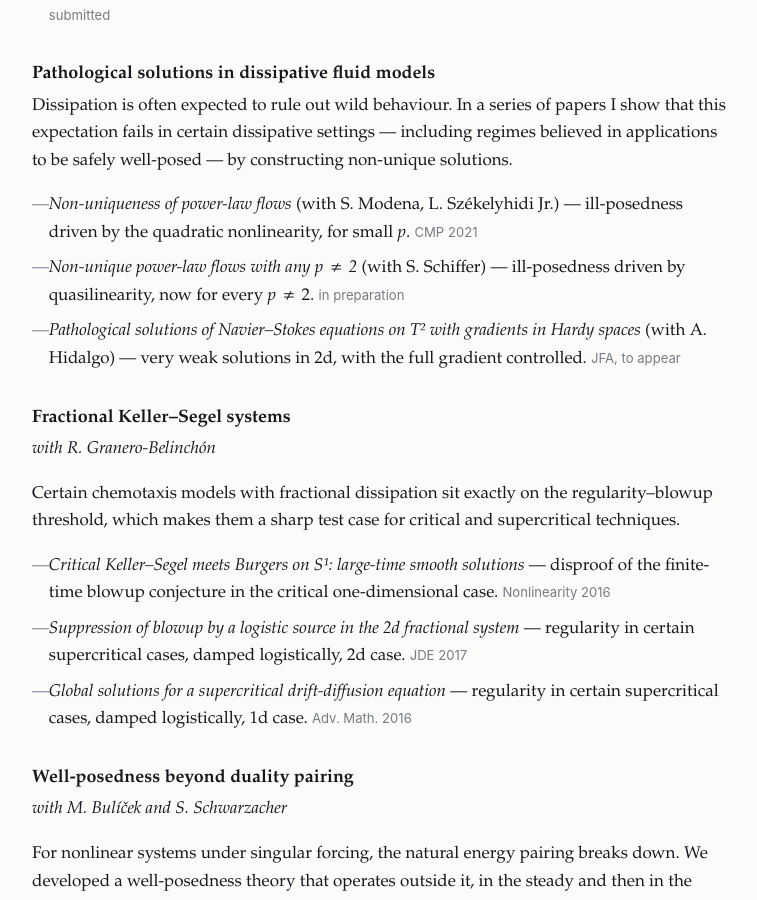
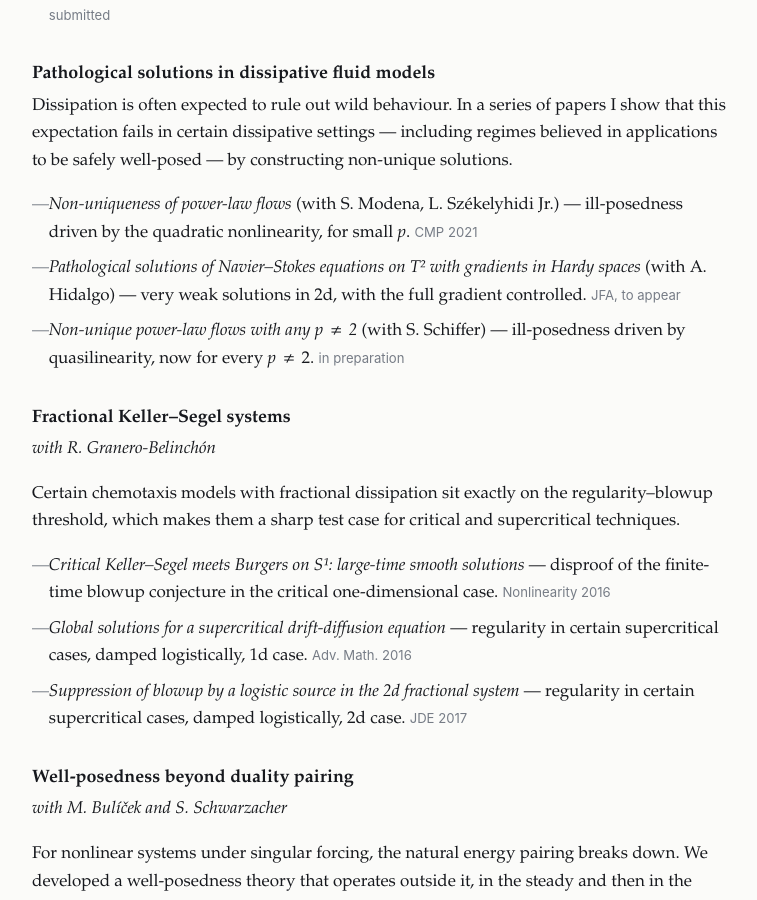
Before and after one commit to janburczak/janburczak.github.io, a Jekyll site: the page built from index.md, in a window 1280 px wide and 900 px high, scrolled down 1107 px. Shown: the whole window, without its empty margins (216-973 px from the left). Built offline with Jekyll 4.4.1, drawn with Linux system fonts in a browser that asks for light colours.

```diff
--- a/index.md
+++ b/index.md
@@ -43,11 +43,11 @@ be safely well-posed — by constructing non-unique solutions.
 
 - *Non-uniqueness of power-law flows* (with S. Modena, L. Székelyhidi Jr.) — ill-posedness driven
   by the quadratic nonlinearity, for small *p*. *CMP 2021*{: .venue}
-- *Non-unique power-law flows with any p ≠ 2* (with S. Schiffer) — ill-posedness driven by
-  quasilinearity, now for every *p* ≠ 2. *in preparation*{: .venue}
 - *Pathological solutions of Navier–Stokes equations on T² with gradients in Hardy spaces* (with
   A. Hidalgo) — very weak solutions in 2d, with the full gradient controlled.
   *JFA, to appear*{: .venue}
+- *Non-unique power-law flows with any p ≠ 2* (with S. Schiffer) — ill-posedness driven by
+  quasilinearity, now for every *p* ≠ 2. *in preparation*{: .venue}
 
 ### Fractional Keller–Segel systems
 
@@ -59,10 +59,10 @@ threshold, which makes them a sharp test case for critical and supercritical tec
 - *Critical Keller–Segel meets Burgers on S¹: large-time smooth solutions* — disproof of the
   finite-time blowup conjecture in the critical one-dimensional case.
   *Nonlinearity 2016*{: .venue}
+- *Global solutions for a supercritical drift-diffusion equation* — regularity in certain
+  supercritical cases, damped logistically, 1d case. *Adv. Math. 2016*{: .venue}
 - *Suppression of blowup by a logistic source in the 2d fractional system* — regularity in certain
   supercritical cases, damped logistically, 2d case. *JDE 2017*{: .venue}
-- *Global solutions for a supercritical drift-diffusion equation* — regularity in certain
-  supercritical cases, damped logistically, 1d case. *Adv. Math. 2016*{: .venue}
 
 ### Well-posedness beyond duality pairing
 
```
